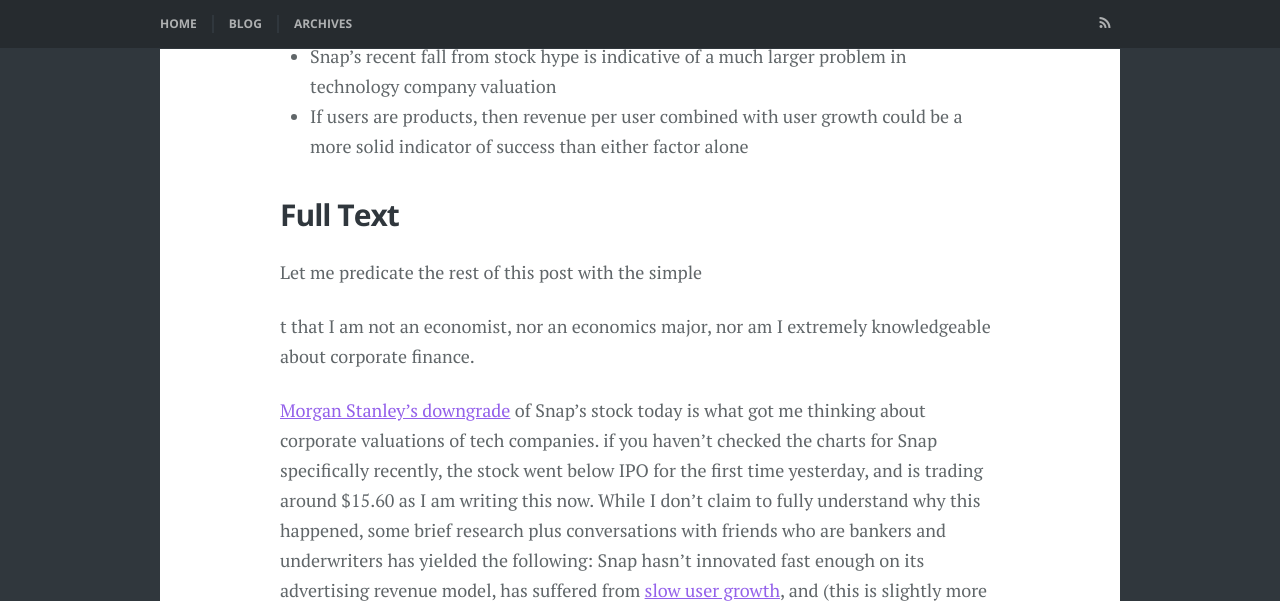
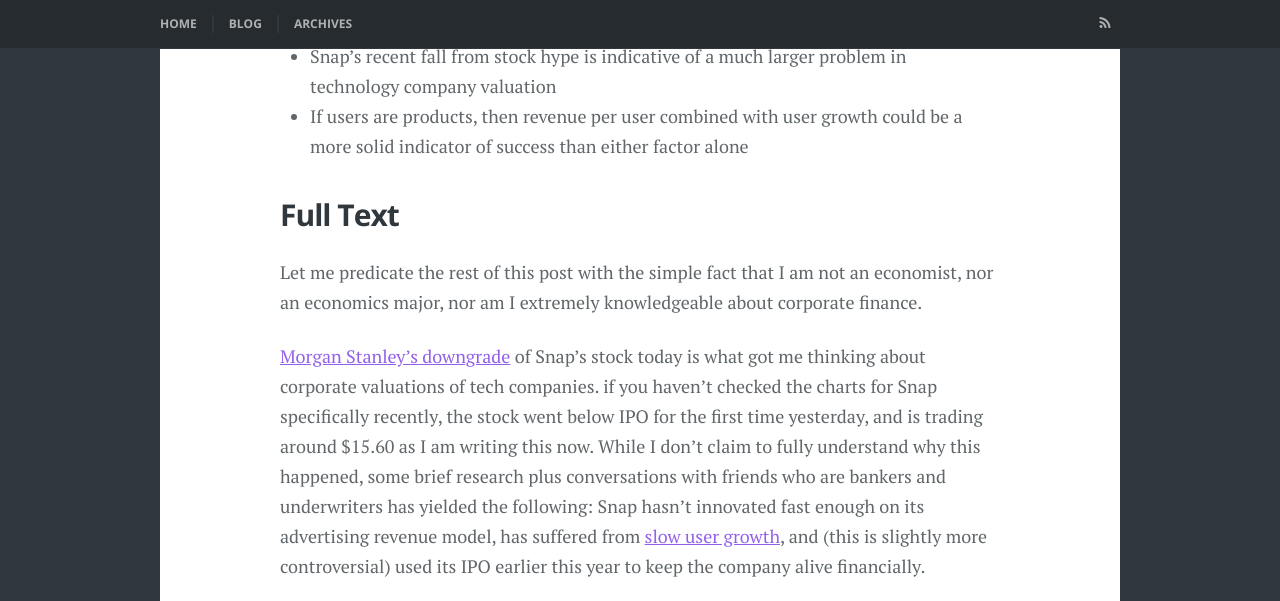
Before and after one commit to sachabest/sachabest.github.io, a Jekyll site: the page built from _posts/2017-07-11-on-tech-valuations.md, in a window 1280 px wide and 900 px high, scrolled down 1251 px, cut to the strip 0-601 px from the top of the window. Built offline with Jekyll 4.4.1, drawn with Linux system fonts in a browser that asks for light colours; some web fonts are replaced; comment, search, counter and statistics services are not loaded.

```diff
--- a/_layouts/default.html
+++ b/_layouts/default.html
@@ -3,6 +3,9 @@
 <head>
     <meta charset="utf-8">
     <title>{% if page.title %}{{ page.title }}{% else %}{{ site.title }}{% endif %}</title>
+    {% if page.featured_image %}
+    <meta property="og:image" content="{{ page.featured_image }}" />
+    {% endif %}
     <meta name="description" content="{% if page.description %}{{ page.description }}{% else %}{{ site.description }}{% endif %}">
     <meta name="viewport" content="width=device-width, initial-scale=1.0">
     <link rel="shortcut icon" href="{{ "/favicon.ico" | prepend: site.baseurl }}">
--- a/_posts/2017-07-11-on-tech-valuations.md
+++ b/_posts/2017-07-11-on-tech-valuations.md
@@ -17,9 +17,7 @@
 
 ### Full Text
 
-Let me predicate the rest of this post with the simple
-
-t that I am not an economist, nor an economics major, nor am I extremely knowledgeable about corporate finance.
+Let me predicate the rest of this post with the simple fact that I am not an economist, nor an economics major, nor am I extremely knowledgeable about corporate finance.
 
 [Morgan Stanley's downgrade](http://www.cnbc.com/2017/07/11/snap-underwriter-morgan-stanley-downgrades-the-stock.html) of Snap's stock today is what got me thinking about corporate valuations of tech companies. if you haven't checked the charts for Snap specifically recently, the stock went below IPO for the first time yesterday, and is trading around $15.60 as I am writing this now. While I don't claim to fully understand why this happened, some brief research plus conversations with friends who are bankers and underwriters has yielded the following: Snap hasn't innovated fast enough on its advertising revenue model, has suffered from [slow user growth](https://techcrunch.com/2017/05/10/snapchat-user-count/), and (this is slightly more controversial) used its IPO earlier this year to keep the company alive financially.
 
```
Also changed, not shown: _posts/2017-09-03-hackintosh.md (added, +52 -0 lines), index.md (+1 -1 lines), images/posts/clover.png (added), images/posts/hackintosh.jpg (added), images/posts/hackintosh.png (added), images/posts/ichat.png (added), images/posts/kp.jpg (added), images/posts/p9x79.jpg (added).
